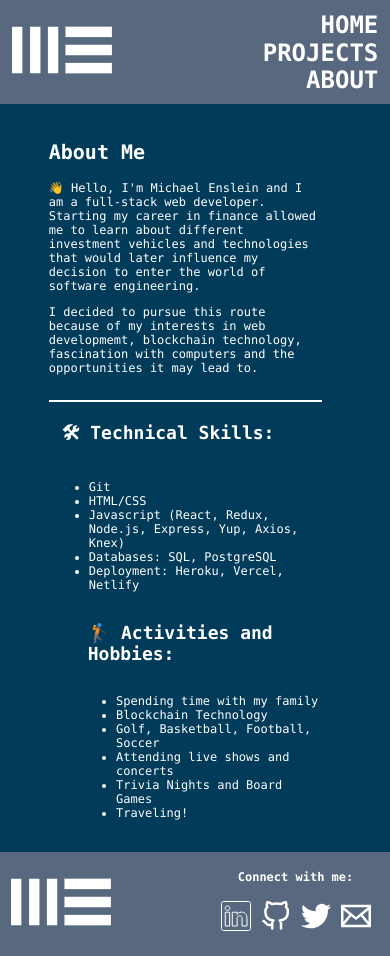
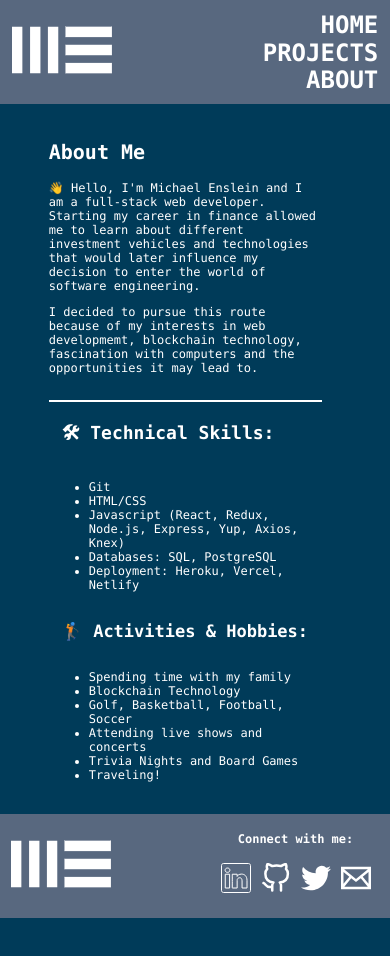
Before and after one commit to mnenslei/my-site, a React (Create React App) app: page /about in a window 390 px wide. After the commit the page ends 918 px from the top, so only its background shows below. Built offline with nearby package versions, Linux system fonts and the light colour scheme.

Commit message:
updated projects section responsiveness

```diff
--- a/src/components/About.js
+++ b/src/components/About.js
@@ -25,7 +25,7 @@ const About = () => {
                     </ul>
                 </div>
                 <div className='hobbies'>
-                    <h3>🏌️ Activities and Hobbies:</h3>
+                    <h3>{`🏌️ Activities & Hobbies:`}</h3>
                     <ul>
                         <li>Spending time with my family</li>
                         <li>Blockchain Technology</li>
--- a/src/index.css
+++ b/src/index.css
@@ -45,7 +45,7 @@ code {
   font-size: 1.5rem;
 }
 .banner-links a:hover{
-  text-decoration: underline rgb(162, 207, 212);
+  color: rgb(65, 204, 197);
   padding-top: 3px;
   font-weight: bolder;
 }
@@ -286,13 +286,18 @@ code {
   .container{
     white-space: normal;
     height: 60%;
+    width: 100%;
+  }
+  .container h2{
+    align-items: center;
+    text-align: center;
   }
   .card-container{
     display:flex;
-    flex-direction: column;
-    justify-content: space-evenly;
+    flex-direction: row;
+    justify-content: space-between;
     align-items: center;
-    width: 87.5%;
+    width: 75%;
   }
   .card{
     padding: 10rem;
@@ -300,6 +305,7 @@ code {
   .card-side{
     height: 15rem;
     width: 10rem;
+    left: 0%;
   }
   .card-side.back{
     line-height: 13px;
@@ -338,6 +344,12 @@ code {
     flex-direction: column;
     align-items: flex-start;
   }
+  .skills, .hobbies h3{
+    font-size: 17px;
+  }
+  .hobbies{
+    padding: 0px;
+  }
   ul{
     display: flex;
     flex-direction: column;
```
